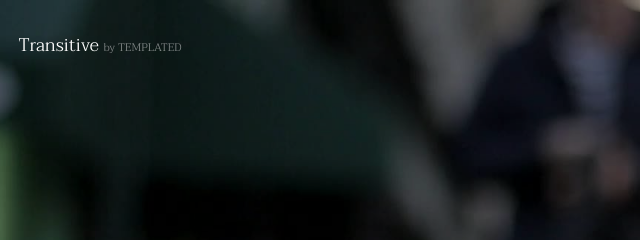
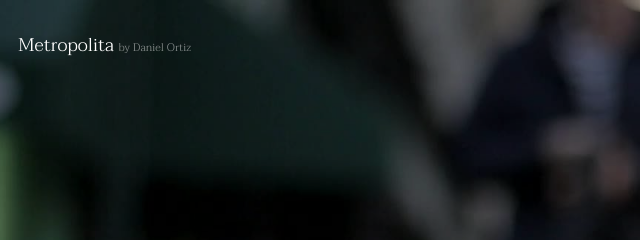
Before and after one commit to DanExTG/04_REP_METROPOLITA, a plain HTML site: page index.html in a window 1280 px wide. Shown: the top 240 px of the page, 0-640 px from the left. Drawn offline with Linux system fonts and the light colour scheme.

Commit message:
cambios en la portada por DANI

```diff
--- a/index.html
+++ b/index.html
@@ -6,7 +6,7 @@
 -->
 <html>
 	<head>
-		<title>Transitive by TEMPLATED</title>
+		<title>Metropolita by Daniel Ortiz</title>
 		<meta charset="utf-8" />
 		<meta name="viewport" content="width=device-width, initial-scale=1" />
 		<link rel="stylesheet" href="assets/css/main.css" />
@@ -15,7 +15,7 @@
 
 		<!-- Header -->
 			<header id="header" class="alt">
-				<div class="logo"><a href="index.html">Transitive <span>by TEMPLATED</span></a></div>
+				<div class="logo"><a href="index.html">Metropolita <span>by Daniel Ortiz</span></a></div>
 				<a href="#menu" class="toggle"><span>Menu</span></a>
 			</header>
 
```
